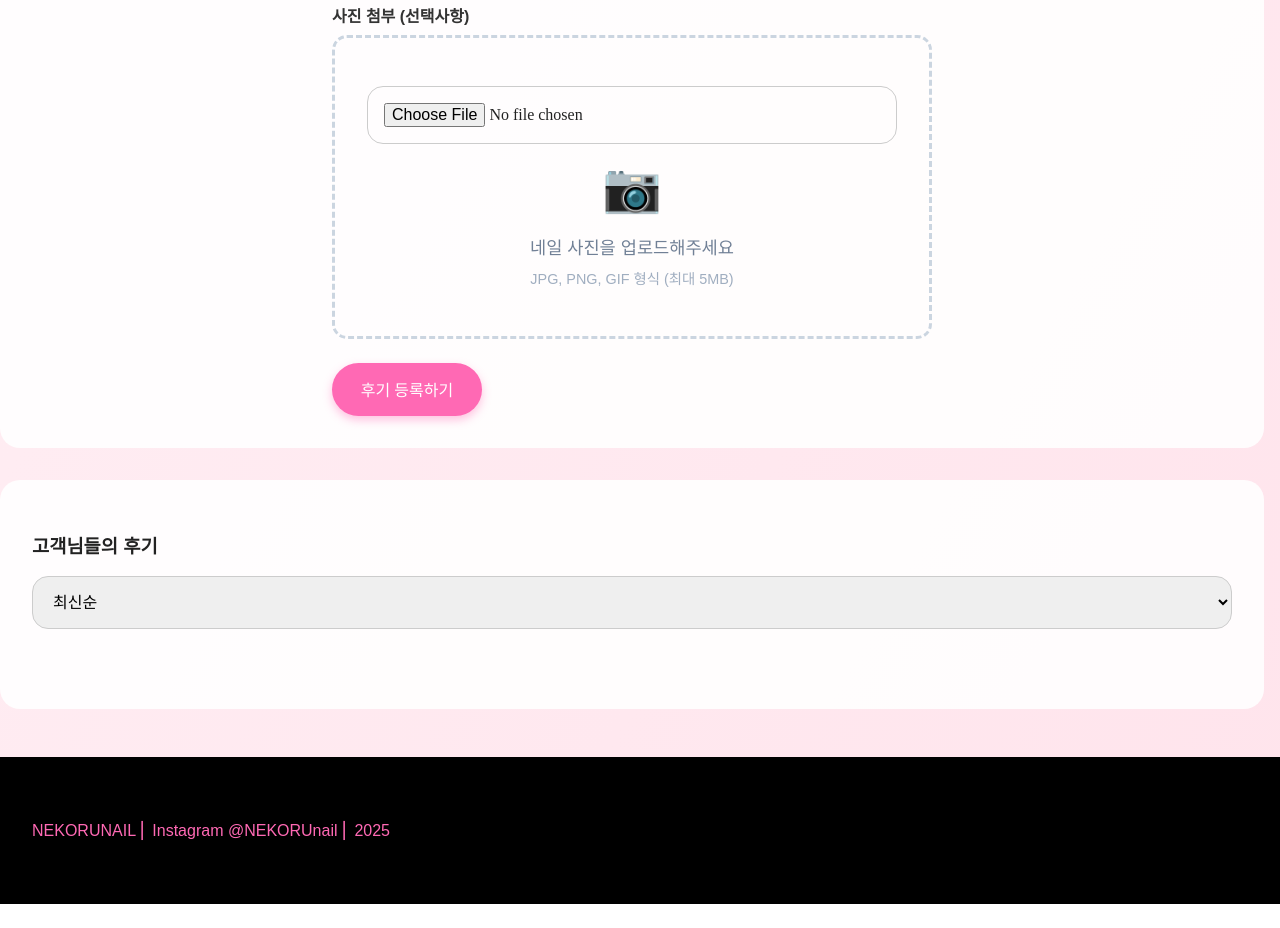
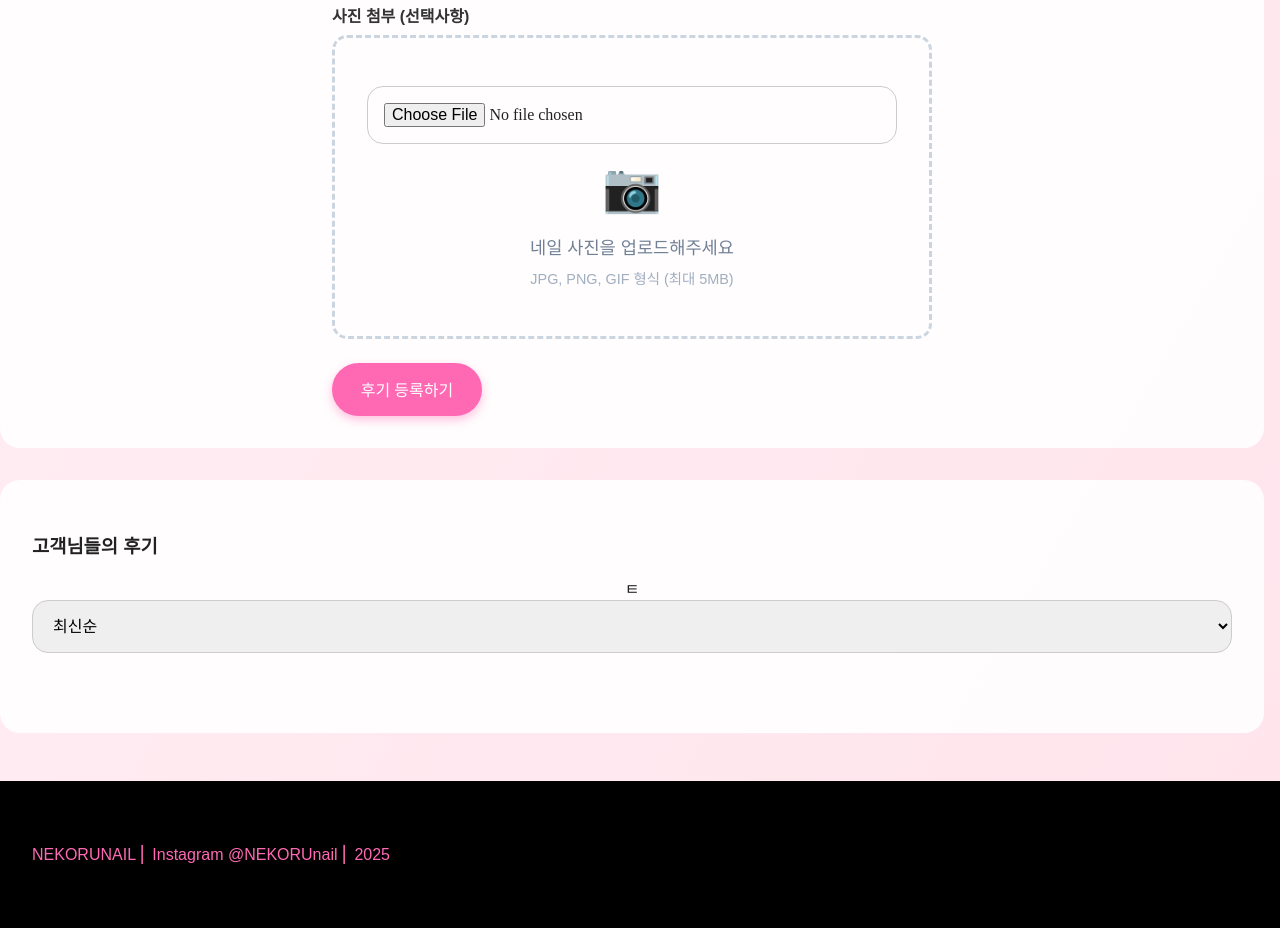
Before and after one commit to dakyumlee/NEKORUNAIL, a plain HTML site: page review.html in a window 1280 px wide. Shown: the part 842-1770 px from the top of the page. Before the commit the page ends 1746 px from the top, so only its background shows below. Drawn offline with Linux system fonts and the light colour scheme; a web font is replaced by a local one.

```diff
--- a/review.html
+++ b/review.html
@@ -74,7 +74,7 @@
 
   <section class="reviews-display-section">
     <h3>고객님들의 후기</h3>
-    <div class="reviews-sort">
+    <div class="reviews-sort">ㅌ
       <select id="review-sort">
         <option value="newest">최신순</option>
         <option value="oldest">오래된순</option>
```
